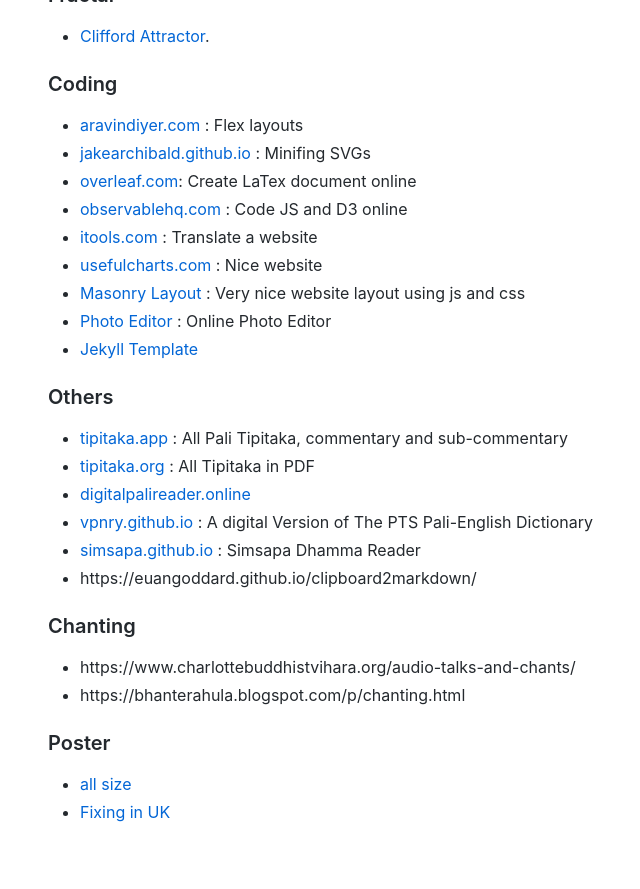
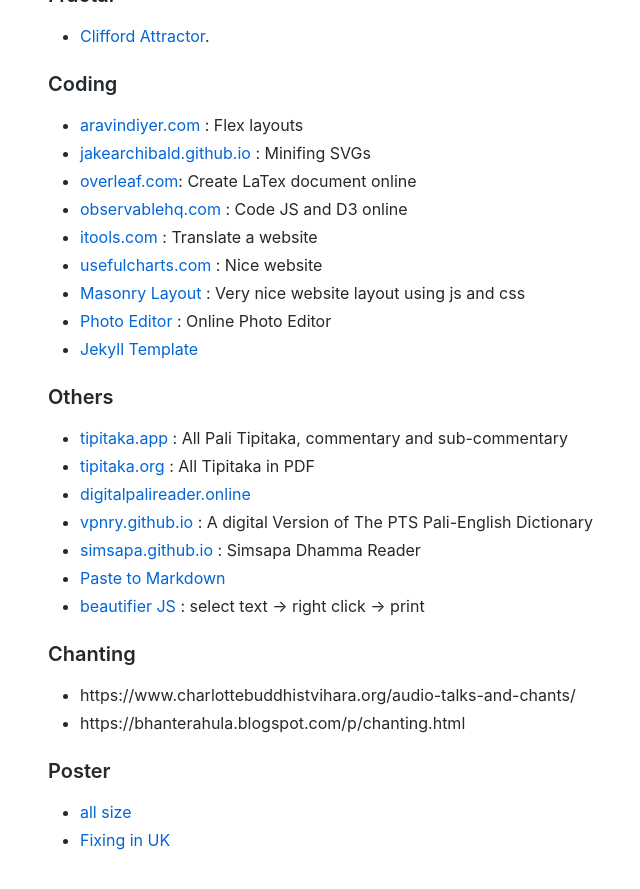
Before and after one commit to cittadhammo/old-personal-website, a Jekyll site: the page built from links.md, in a window 1280 px wide and 900 px high, scrolled down 1702 px. Shown: the top 889 px of the window, without its empty margins (102-742 px from the left). Built offline with Jekyll 4.4.1, drawn with Linux system fonts in a browser that asks for light colours.

Commit message:
Update links.md

```diff
--- a/links.md
+++ b/links.md
@@ -82,7 +82,8 @@
 - [digitalpalireader.online](https://www.digitalpalireader.online/_dprhtml/index.html)
 - [vpnry.github.io](https://vpnry.github.io/ptsped/) : A digital Version of The PTS Pali-English Dictionary
 - [simsapa.github.io](vpnry.github.io) : Simsapa Dhamma Reader
-- https://euangoddard.github.io/clipboard2markdown/
+- [Paste to Markdown](https://euangoddard.github.io/clipboard2markdown/)
+- [beautifier JS](https://beautifier.io/) : select text -> right click -> print
 
 ### Chanting
 
```
